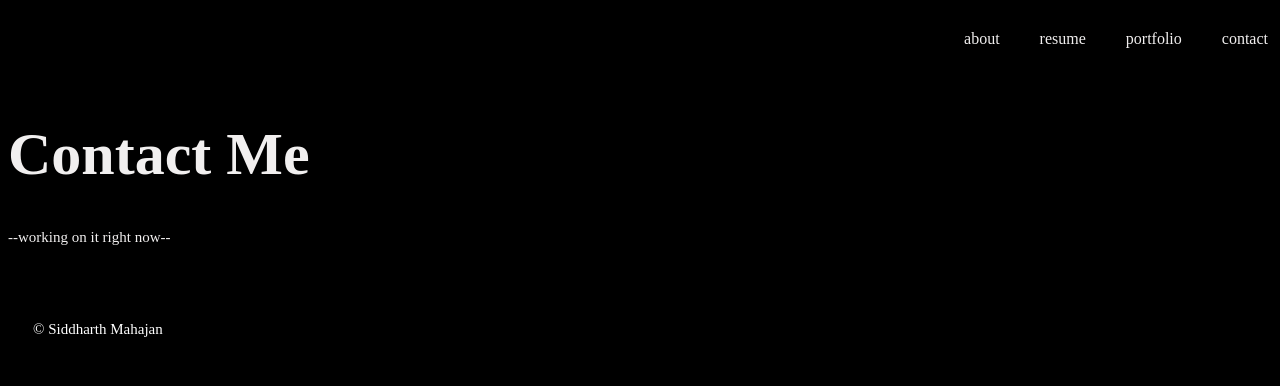
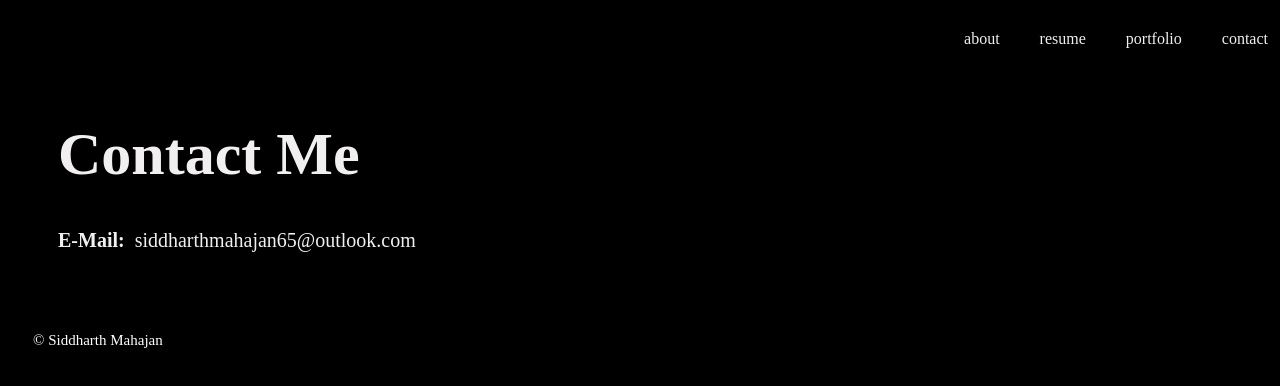
Before and after one commit to joemama2021/joemama2021.github.io, a plain HTML site: page contact.html in a window 1280 px wide. Drawn offline with Linux system fonts and the light colour scheme.

Commit message:
added contact info

```diff
--- a/contact.css
+++ b/contact.css
@@ -41,9 +41,27 @@ padding-left:25px;
 h1{
 color:#F1EFEF;
 font-size:60px;
+
 }
 
 .main p{
 font-size:15px;
 color:#F1EFEF;
 }
+
+.main{
+margin-left:50px;
+}
+
+h2{
+color:#F1EFEF;
+}
+
+p.mail{
+color:#F1EFEF;
+font-size: 20px;
+}
+
+p.mail a{
+color:#F1EFEF;
+}
--- a/contact.html
+++ b/contact.html
@@ -14,7 +14,7 @@
   </div>
   <div class = "main">
   <p><h1>Contact Me</h1></p>
-  <p>--working on it right now--</p>
+  <p class = "mail"><strong>E-Mail:</strong><a href= "mailto:siddharthmahajan65@outlook.com">&nbsp siddharthmahajan65@outlook.com</a></p>
   </div>
   <footer>
   <p>&copy Siddharth Mahajan</p>
```
